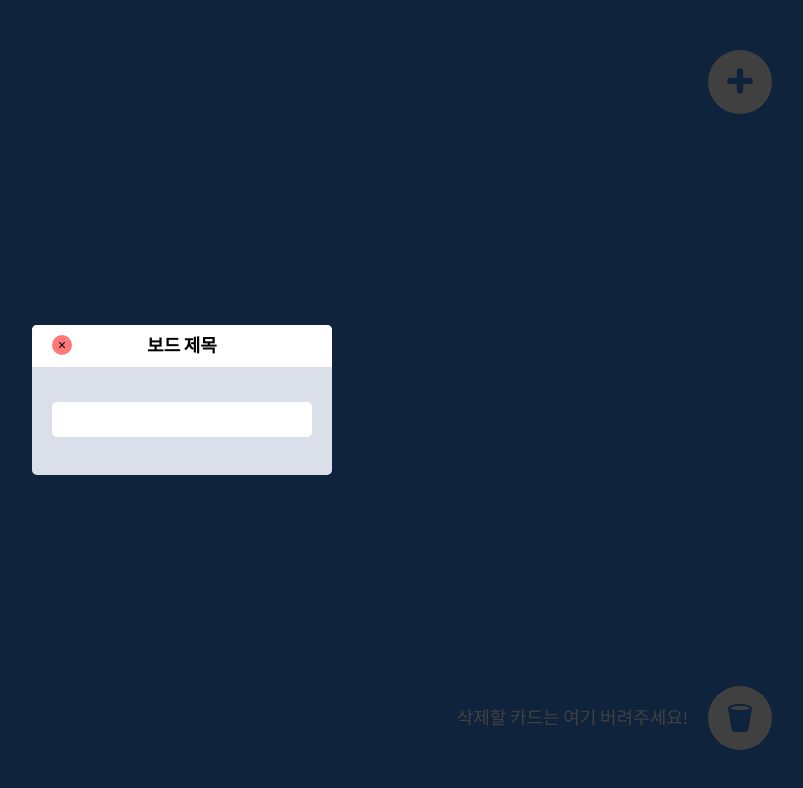
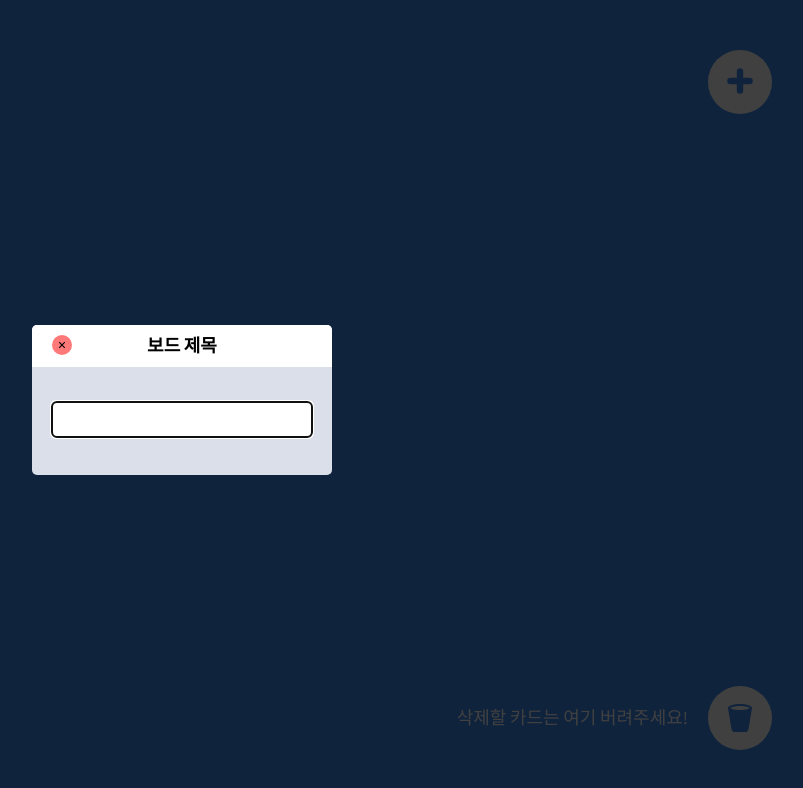
Before and after one commit to dldnjswns31/React-Todo, a React (Create React App) app: page / in a window 1280 px wide. Both pictures are taken after a click on the button 1198 px from the left and 82 px from the top of the page. Shown: the top 788 px of the page, without its empty margins (458-1261 px from the left). Built offline with nearby package versions, Linux system fonts and the light colour scheme.

Commit message:
feat: Board 추가 modal창의 input을 자동으로 focus 하게 변경

```diff
--- a/src/components/BoardAdd.tsx
+++ b/src/components/BoardAdd.tsx
@@ -86,8 +86,8 @@ interface IForm {
 }
 
 const BoardAdd = () => {
+  const { register, handleSubmit, setValue } = useForm<IForm>();
   const [isModalOpen, setIsModalOpen] = useState(false);
-  const { register, handleSubmit, setValue } = useForm<IForm>();
   const setToDos = useSetRecoilState(toDoState);
 
   const handleButtonClick = () => {
@@ -130,7 +130,7 @@ const BoardAdd = () => {
             </StCloseButton>
             <div>보드 제목</div>
             <form onSubmit={handleSubmit(onValid)}>
-              <input {...register("title", { required: true })} />
+              <input {...register("title", { required: true })} autoFocus />
             </form>
           </StModal>
         </StModalBackground>
```
